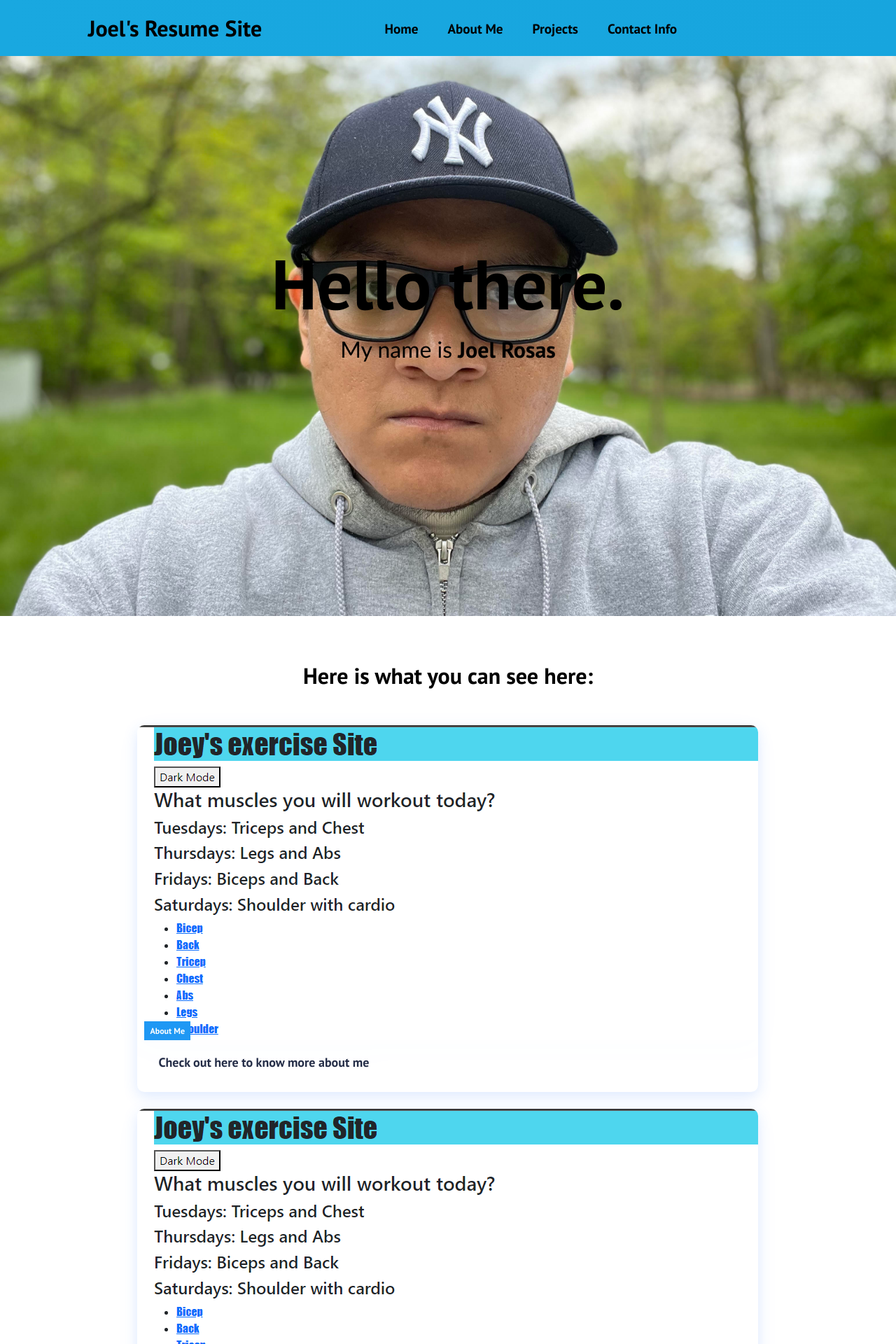
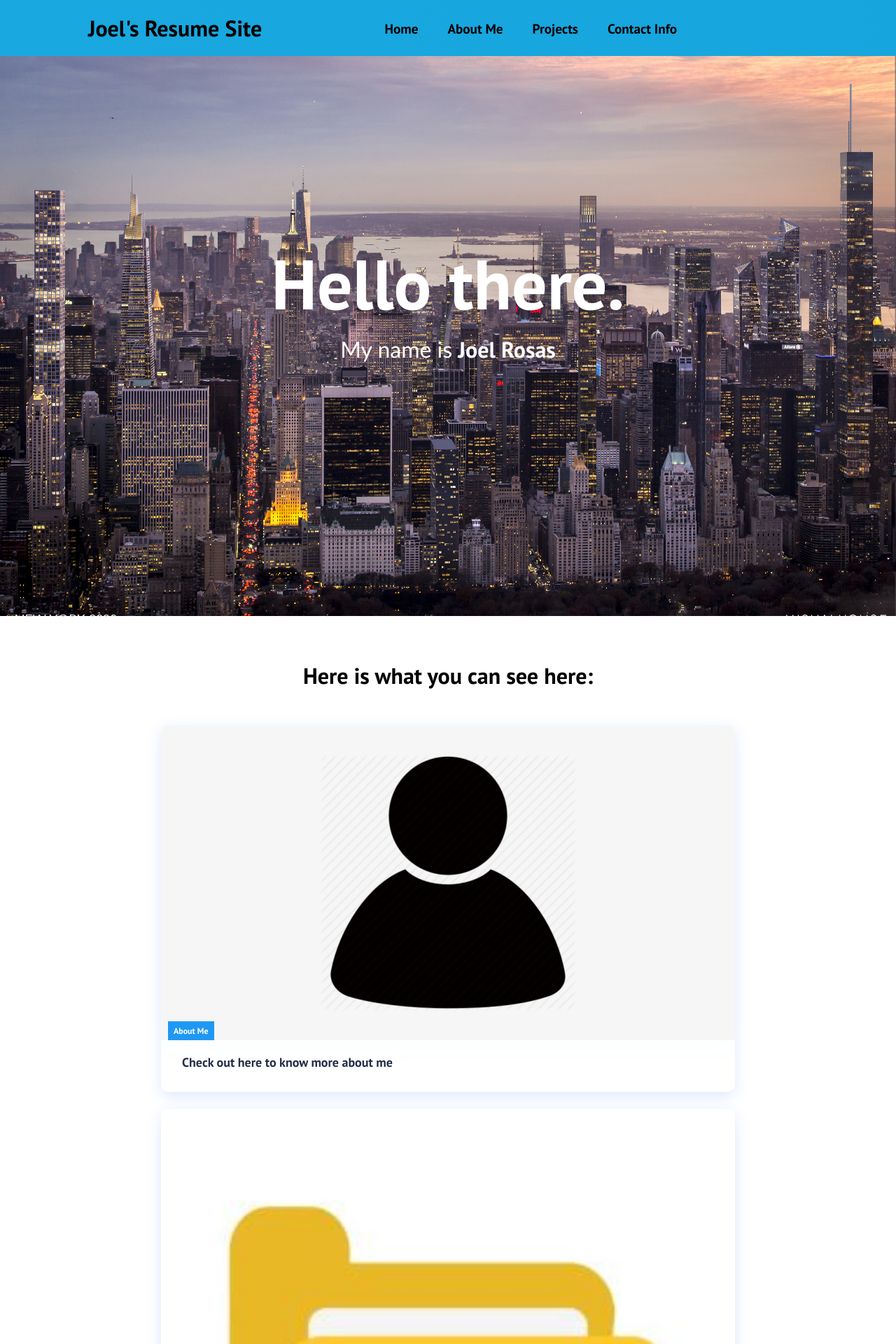
Before and after one commit to JoeliRosas20/portfolio-site, a React (Vite) app: page / in a window 1280 px wide. Shown: the top 1920 px of the page at 70% size. Built offline with nearby package versions, Linux system fonts and the light colour scheme.

Commit message:
Finalized the cards and HeroSection

```diff
--- a/src/components/Cards.tsx
+++ b/src/components/Cards.tsx
@@ -10,15 +10,15 @@ function Cards() {
         <div className="cards_wrapper">
           <ul className="cards_items">
             <CardItem
-              src="images/ExerciseSite.png"
+              src="images/Person.png"
               text="Check out here to know more about me"
               label="About Me"
-              path="/projects"
+              path="/aboutme"
             />
           </ul>
           <ul className="cards_items">
             <CardItem
-              src="images/ExerciseSite.png"
+              src="images/Folder.jpg"
               text="Check out here to see my projects"
               label="Projects"
               path="/projects"
--- a/src/components/HeroSection.css
+++ b/src/components/HeroSection.css
@@ -1,5 +1,5 @@
 .hero-container{
-    background: url("/images/sample.jpg") center center/cover no-repeat;
+    background: url("/images/Skyline.jpg") center center/cover no-repeat;
     height: 100vh;
     width: 100%;
     display: flex;
@@ -11,14 +11,14 @@
 }
 
 .hero-container > h1{
-    color: #000;
+    color: #fff;
     font-size: 100px;
     margin-top: -100px;
 }
 
 .hero-container > p{
     margin-top: 8px;
-    color: #000;
+    color: #fff;
     font-size: 32px;
     font-family: 'Trebuchet MS', 'Lucida Sans Unicode', 'Lucida Grande', 'Lucida Sans', Arial, sans-serif;
 }
```
Also changed, not shown: public/images/Folder.jpg, public/images/Person.png (added).
